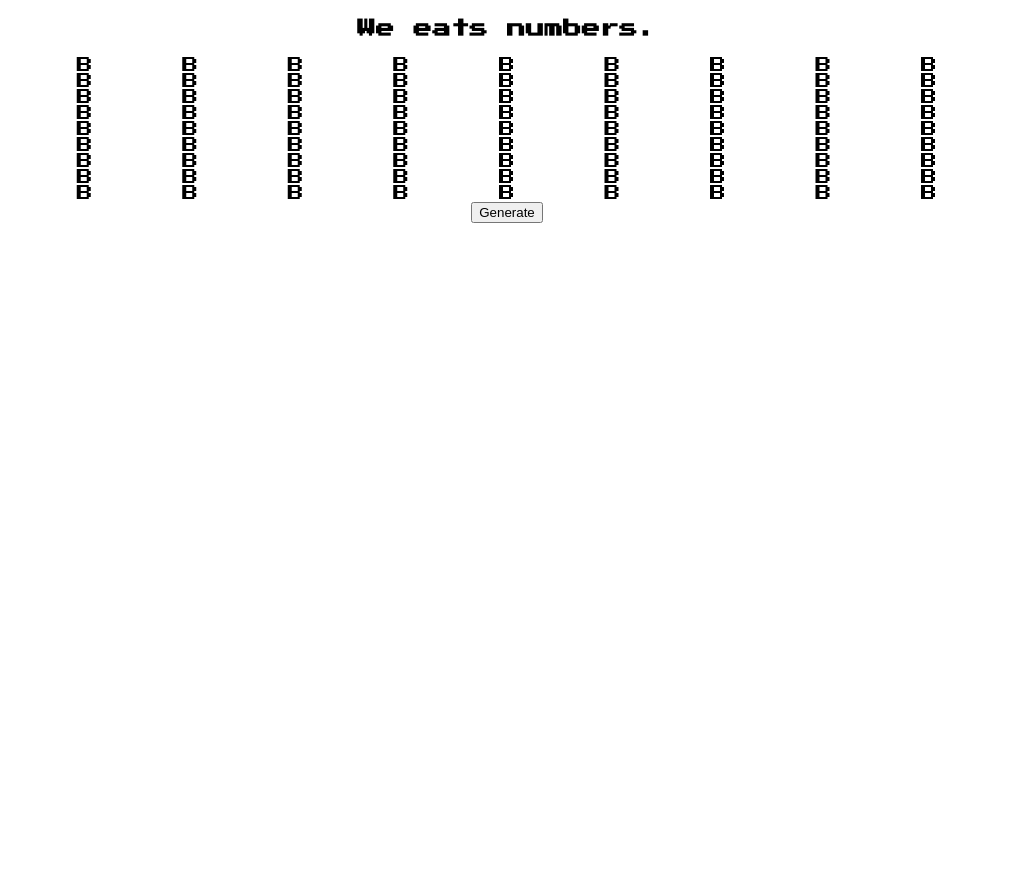
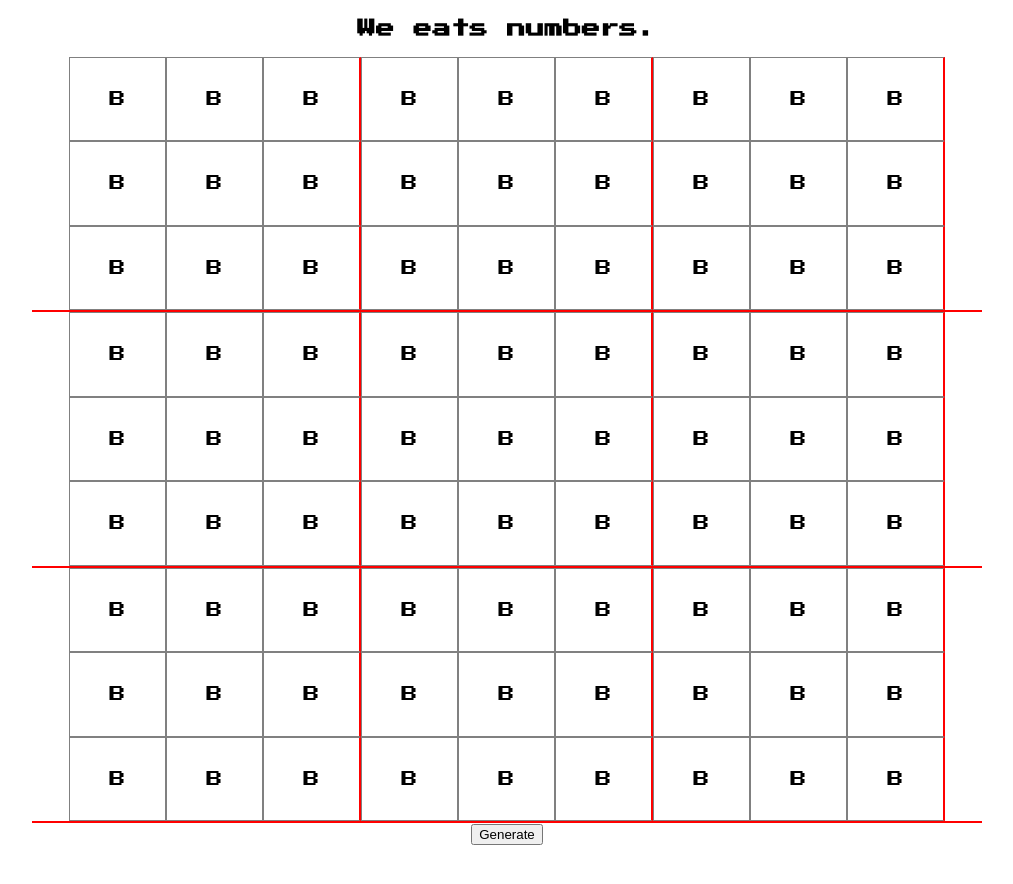
Before and after one commit to hazmatzo/sudoku_9, a plain HTML site: page app/index.html in a window 1280 px wide. Shown: the part 56-940 px from the top of the page, without its empty margins (133-1146 px from the left). Drawn offline with Linux system fonts and the light colour scheme.

Commit message:
Adds styling.

```diff
--- a/app/index.html
+++ b/app/index.html
@@ -20,7 +20,7 @@
 
   <!-- templates -->
   <script type="text/mustache" id="template">{{value}}</script>
-  <script type="text/mustache" id="generateButton"><input type="submit" value="Generate"></script>
+  <script type="text/mustache" id="generateButton"><div class="line unit size1of1"><input type="submit" value="Generate"></div></script>
 
   <!-- styles -->
   <link href='http://fonts.googleapis.com/css?family=Press+Start+2P' rel='stylesheet' type='text/css'>
--- a/app/javascripts/views/cell_view.js
+++ b/app/javascripts/views/cell_view.js
@@ -3,7 +3,7 @@ Sudoku.View.Cell = Backbone.View.extend({
     return $('#template').text();
   },
 
-  className: 'cell unit size1of9',
+  className: 'cell unit size1of9 bordered',
 
   render: function(){
     this.$el.html(Mustache.render(this.template(), this.model.toJSON()));
--- a/app/stylesheets/style.css
+++ b/app/stylesheets/style.css
@@ -10,16 +10,37 @@
 }
 
 /*grid*/
-.row {width:100%;}
-.unit {float: left;}
+.line, .row {width:100%;}
+.unit {display: inline-block;}
+/* CIWK: units without floating? Is that OK?; */
 
+.size1of1 {width:100%;}
 .size1of9 {
-  width:11.11%;
+  width:10%;
+  height: 10%;
+  padding-top: 3.5%;
+  padding-bottom: 3.5%;
+}
+
+.cell:nth-child(3n){
+  border-right: 2px solid red;
+}
+
+.row:nth-child(3n){
+  border-bottom: 2px solid red;
+}
+
+.cell:nth-child(3n){
+  border-right: 2px solid red;
+}
+
+.row:nth-child(3n){
+  border-bottom: 2px solid red;
 }
 
 /*oo styles*/
 .bordered {
-  border: 1px solid black;
+  border: 1px solid grey;
 }
 
 .centered-content {
```
